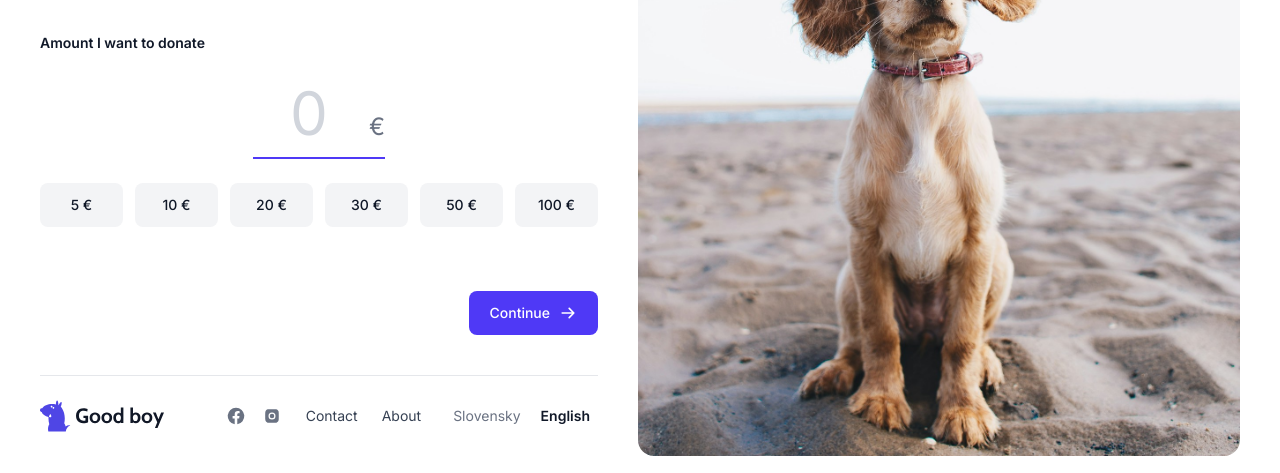
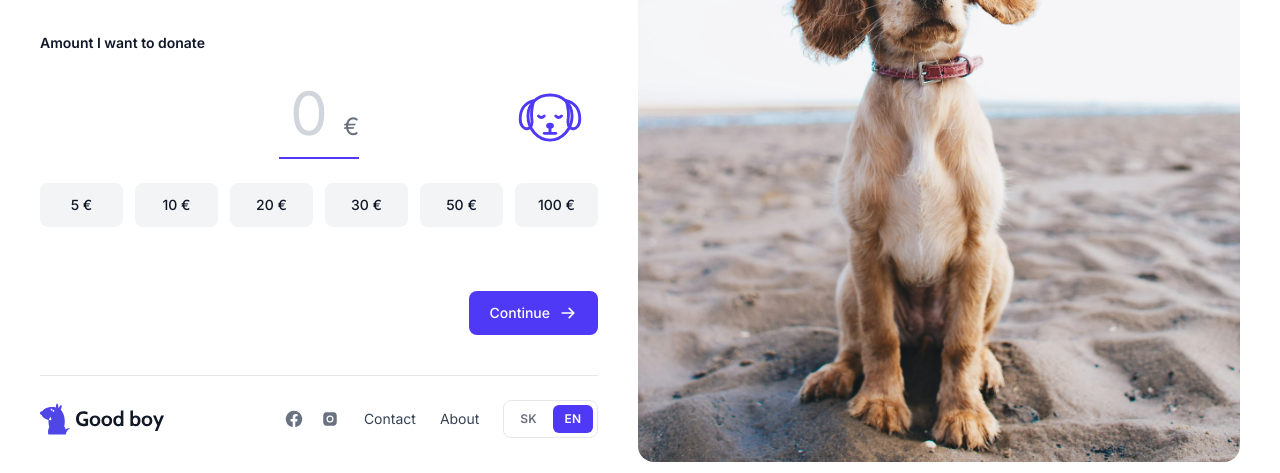
Before and after one commit to samuelslivovsky-cmd/Frontend_Assignment_GR, a Next.js app: page / in a window 1280 px wide. Shown: the part 479-952 px from the top of the page. Built offline with nearby package versions, Linux system fonts and the light colour scheme; no server answers.

Commit message:
feat: dontation dog svg + lang button update

```diff
--- a/src/components/layout/LanguageSwitcher.tsx
+++ b/src/components/layout/LanguageSwitcher.tsx
@@ -8,23 +8,30 @@ export function LanguageSwitcher() {
   const { t, i18n } = useTranslation()
 
   return (
-    <div className="flex items-center gap-1 text-sm" role="group" aria-label={t('common.language')}>
-      {LOCALES.map((locale: Locale) => (
+    <div
+      role="group"
+      aria-label={t('common.language')}
+      className="flex items-center gap-1 rounded-lg border border-gray-200 p-1"
+    >
+      {LOCALES.map((locale: Locale) => {
+        const isActive = i18n.resolvedLanguage === locale
+
+        return (
           <button
             key={locale}
             type="button"
             lang={locale}
-          aria-pressed={i18n.resolvedLanguage === locale}
+            aria-pressed={isActive}
             onClick={() => void i18n.changeLanguage(locale)}
-          className={`rounded px-2 py-1 ${
-            i18n.resolvedLanguage === locale
-              ? 'font-semibold text-gray-900'
-              : 'text-gray-500 hover:text-gray-900'
+            className={`rounded-md px-3 py-1.5 text-xs font-semibold uppercase transition-colors ${
+              isActive ? 'bg-indigo-600 text-white' : 'text-gray-500 hover:bg-gray-50'
             }`}
           >
-          {LOCALE_LABELS[locale]}
+            <span aria-hidden>{locale}</span>
+            <span className="sr-only">{LOCALE_LABELS[locale]}</span>
           </button>
-      ))}
+        )
+      })}
     </div>
   )
 }
--- /dev/null
+++ b/src/features/donation/DonationDog.tsx
@@ -0,0 +1,99 @@
+'use client'
+
+/**
+ * Reacts to the donation amount: ears perk up and the smile opens. Purely
+ * decorative feedback — the amount itself is already announced by the input,
+ * so it stays out of the accessibility tree.
+ */
+
+const LEVELS = [
+  { ear: 0, eyes: 'sleepy', mouth: 'flat' },
+  { ear: 8, eyes: 'open', mouth: 'smile' },
+  { ear: 16, eyes: 'open', mouth: 'grin' },
+  { ear: 24, eyes: 'happy', mouth: 'grin' },
+  { ear: 32, eyes: 'happy', mouth: 'grin' },
+] as const
+
+const THRESHOLDS = [1, 10, 30, 100]
+
+function levelFor(amount: number): number {
+  if (!Number.isFinite(amount) || amount <= 0) return 0
+
+  return THRESHOLDS.filter((threshold) => amount >= threshold).length
+}
+
+export function DonationDog({ amount }: { amount: number }) {
+  const index = levelFor(amount)
+  const { ear, eyes, mouth } = LEVELS[index]
+  const isTongueOut = index >= 3
+  const isEcstatic = index === 4
+
+  return (
+    <svg
+      viewBox="0 0 100 100"
+      aria-hidden
+      className="size-24 text-indigo-600"
+      fill="none"
+      stroke="currentColor"
+      strokeWidth={3}
+      strokeLinecap="round"
+      strokeLinejoin="round"
+    >
+      <g className="origin-center transition-transform duration-300" style={{ transform: `rotate(${-ear}deg)` }}>
+        <path d="M33 32c-9 2-14 9-14 19 0 7 4 11 8 10 4-1 5-5 4-11-1-7 1-14 2-18Z" />
+      </g>
+      <g className="origin-center transition-transform duration-300" style={{ transform: `rotate(${ear}deg)` }}>
+        <path d="M67 32c9 2 14 9 14 19 0 7-4 11-8 10-4-1-5-5-4-11 1-7-1-14-2-18Z" />
+      </g>
+
+      <path d="M50 26c-13 0-23 9-23 22s10 25 23 25 23-12 23-25-10-22-23-22Z" />
+
+      {eyes === 'sleepy' && (
+        <>
+          <path d="M38 48c2 2 4 2 6 0" />
+          <path d="M56 48c2 2 4 2 6 0" />
+        </>
+      )}
+      {eyes === 'open' && (
+        <>
+          <circle cx="41" cy="47" r="2.5" fill="currentColor" stroke="none" />
+          <circle cx="59" cy="47" r="2.5" fill="currentColor" stroke="none" />
+        </>
+      )}
+      {eyes === 'happy' && (
+        <>
+          <path d="M37 49c2-4 5-4 7 0" />
+          <path d="M56 49c2-4 5-4 7 0" />
+        </>
+      )}
+
+      <ellipse cx="50" cy="58" rx="4" ry="3" fill="currentColor" stroke="none" />
+      <path d="M50 61v3" />
+
+      {mouth === 'flat' && <path d="M44 66h12" />}
+      {mouth === 'smile' && (
+        <>
+          <path d="M43 64c2 4 5 4 7 0" />
+          <path d="M50 64c2 4 5 4 7 0" />
+        </>
+      )}
+      {mouth === 'grin' && (
+        <>
+          <path d="M41 64c3 6 6 6 9 0" />
+          <path d="M50 64c3 6 6 6 9 0" />
+        </>
+      )}
+
+      {isTongueOut && (
+        <path d="M46 69h8v5a4 4 0 0 1-8 0Z" fill="currentColor" fillOpacity={0.25} />
+      )}
+
+      {isEcstatic && (
+        <>
+          <path d="M15 24v8M11 28h8" />
+          <path d="M85 18v6M82 21h6" />
+        </>
+      )}
+    </svg>
+  )
+}
--- a/src/features/donation/schema.ts
+++ b/src/features/donation/schema.ts
@@ -3,6 +3,9 @@ import { z } from 'zod'
 
 export const DONATION_TARGETS = ['SHELTER', 'FOUNDATION'] as const
 export const PHONE_PREFIXES = ['+421', '+420'] as const
+
+/** Above this the donation is worth arranging personally rather than through a web form. */
+export const MAX_DONATION = 10_000
 
 export type PhonePrefix = (typeof PHONE_PREFIXES)[number]
 
@@ -22,6 +25,10 @@ const amount = (t: TFunction) =>
     .min(1, t('validation.amountRequired'))
     .transform((value) => Number(value.replace(',', '.')))
     .refine((value) => Number.isFinite(value) && value > 0, t('validation.amountPositive'))
+    .refine(
+      (value) => !Number.isFinite(value) || value <= MAX_DONATION,
+      t('validation.amountTooLarge', { max: MAX_DONATION }),
+    )
 
 // The select holds an empty string for "no shelter picked".
 const shelterId = z.string().transform((value) => (value === '' ? null : Number(value)))
--- a/src/features/donation/steps/ShelterStep.tsx
+++ b/src/features/donation/steps/ShelterStep.tsx
@@ -9,6 +9,7 @@ import { useTranslation } from 'react-i18next'
 import { Field } from '@/components/form/Field'
 import { Button, Select } from '@/components/form/inputs'
 
+import { DonationDog } from '../DonationDog'
 import { useShelters } from '../queries'
 import {
   DONATION_TARGETS,
@@ -121,7 +122,7 @@ export function ShelterStep() {
           {t('shelterStep.amountLabel')}
         </label>
 
-        <div className="flex justify-center">
+        <div className="relative flex items-center justify-center">
           <span className="inline-flex items-baseline gap-1 border-b-2 border-indigo-600 pb-2">
             <input
               id="amount"
@@ -129,10 +130,16 @@ export function ShelterStep() {
               placeholder="0"
               aria-invalid={errors.amount ? true : undefined}
               aria-describedby={errors.amount ? 'amount-error' : undefined}
-              className="w-28 bg-transparent text-center text-6xl font-normal text-gray-900 outline-none placeholder:text-gray-300"
+              // `ch` tracks the digit width of the current font, so the field hugs the value.
+              style={{ width: `${Math.max(1, String(amount ?? '').length) + 0.6}ch` }}
+              className="bg-transparent text-center text-6xl font-normal text-gray-900 outline-none transition-[width] duration-150 placeholder:text-gray-300"
               {...register('amount')}
             />
             <span className="text-2xl text-gray-500">€</span>
+          </span>
+          {/* Absolute so the amount stays optically centred, as in the design. */}
+          <span className="absolute right-0">
+            <DonationDog amount={Number(String(amount).replace(',', '.'))} />
           </span>
         </div>
 
--- a/src/i18n/locales/en.json
+++ b/src/i18n/locales/en.json
@@ -104,6 +104,7 @@
     "labelLastName": "Last name",
     "amountRequired": "Enter the donation amount.",
     "amountPositive": "The donation must be greater than €0.",
+    "amountTooLarge": "Whoa, €{{max, number}} is the ceiling for our online form — a gift this generous deserves an introduction to the dogs in person. Reach out through the Contact page and we will arrange the rest.",
     "shelterRequired": "Pick the shelter you want to donate to.",
     "emailInvalid": "Enter a valid email address.",
     "phoneInvalid": "Enter a 9-digit number without the country code.",
--- a/src/i18n/locales/sk.json
+++ b/src/i18n/locales/sk.json
@@ -104,6 +104,7 @@
     "labelLastName": "Priezvisko",
     "amountRequired": "Zadajte výšku príspevku.",
     "amountPositive": "Príspevok musí byť väčší ako 0 €.",
+    "amountTooLarge": "Ohó, {{max, number}} € je náš strop pre online formulár — pri takejto štedrosti už chceme psíky predstaviť osobne. Ozvite sa nám cez stránku Kontakt a dohodneme zvyšok.",
     "shelterRequired": "Vyberte útulok, ktorému chcete prispieť.",
     "emailInvalid": "Zadajte platnú e-mailovú adresu.",
     "phoneInvalid": "Zadajte 9-miestne číslo bez predvoľby.",
```
Also changed, not shown: 1 other file (tests, documents, lock files or other folders). Lines whose indentation alone changed are shown as unchanged.
